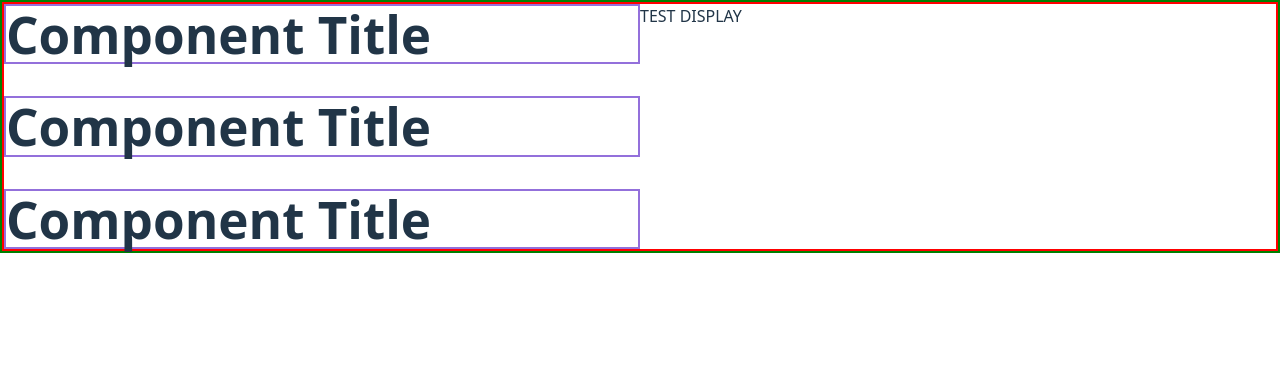
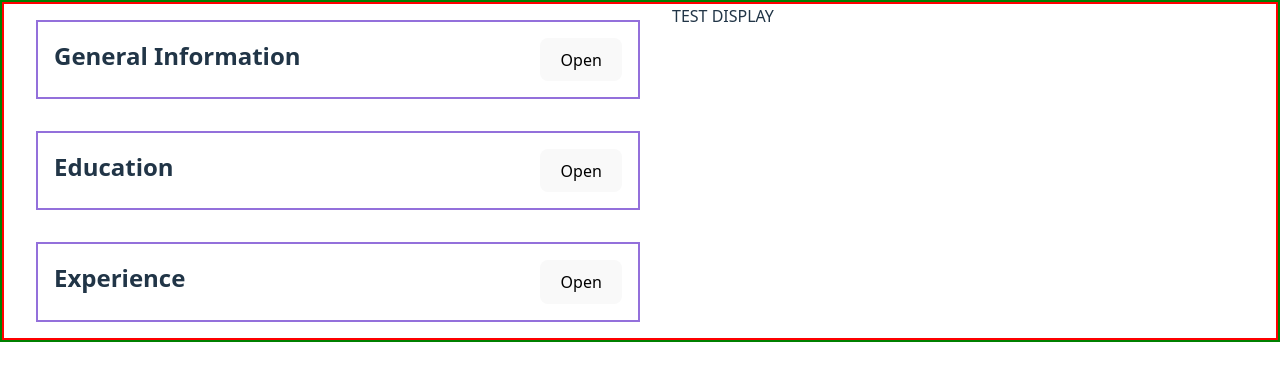
Before and after one commit to keyfeula/cv-app, a React (Vite) app: page / in a window 1280 px wide. Shown: the top 380 px of the page. Built offline with nearby package versions, Linux system fonts and the light colour scheme.

Commit message:
Add logic for opening and closing control forms and some styling

```diff
--- a/src/App.css
+++ b/src/App.css
@@ -10,9 +10,10 @@ main {
 }
 
 .controls {
+  flex: 1;
+  padding: 1rem 2rem;
   display: flex;
   flex-direction: column;
-  flex: 1;
   gap: 2rem;
 }
 
--- a/src/App.jsx
+++ b/src/App.jsx
@@ -4,15 +4,15 @@ import { CVControl } from "./components/CVControl"
 import { CVDisplay } from "./components/CVDisplay"
 
 function App() {
-  const [count, setCount] = useState(0)
+  const [count, setCount] = useState(0);
 
   return (
     <>
       <main>
         <section className="controls">
-          <CVControl />
-          <CVControl />
-          <CVControl />
+          <CVControl name="General Information"/>
+          <CVControl name="Education"/>
+          <CVControl name="Experience"/>
         </section>
         <section className="cv-display">
           <CVDisplay />
--- a/src/components/CVControl.jsx
+++ b/src/components/CVControl.jsx
@@ -1,9 +1,25 @@
+import { useState } from "react"
 import "../styles/CVControl.css"
 
 export function CVControl(props) {
+    const [open, setOpen] = useState(false);
+
+    function handleButtonClick() {
+        if (open) {
+            setOpen(false);
+        }
+        else {
+            setOpen(true);
+        }
+    }
+
     return (
-        <div className="cv-control">
-            <h1>Component Title</h1>
+        <div>
+            <div className="cv-control">
+                <h2>{props.name}</h2>
+                <button onClick={handleButtonClick}>{open ? "Close" : "Open"}</button>
+            </div>
+            <div>{open ? <p>Open</p> : null}</div>
         </div>
     )
 }
--- a/src/styles/CVControl.css
+++ b/src/styles/CVControl.css
@@ -1,3 +1,10 @@
 .cv-control {
     border: 2px solid mediumpurple;
+    display: flex;
+    justify-content: space-between;
+    padding: 1rem;
 }
+
+p {
+    border: 1px solid black;
+}
```
